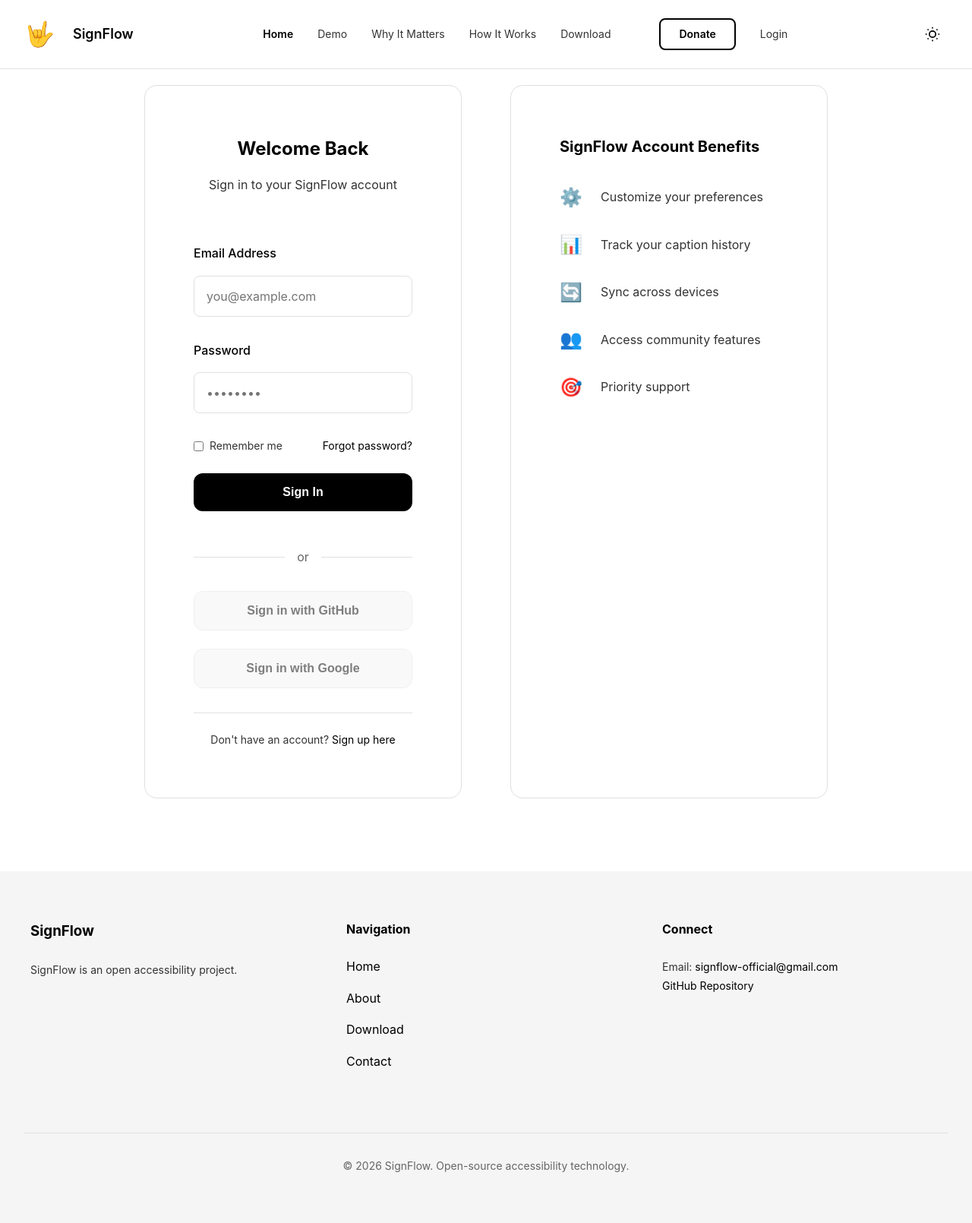
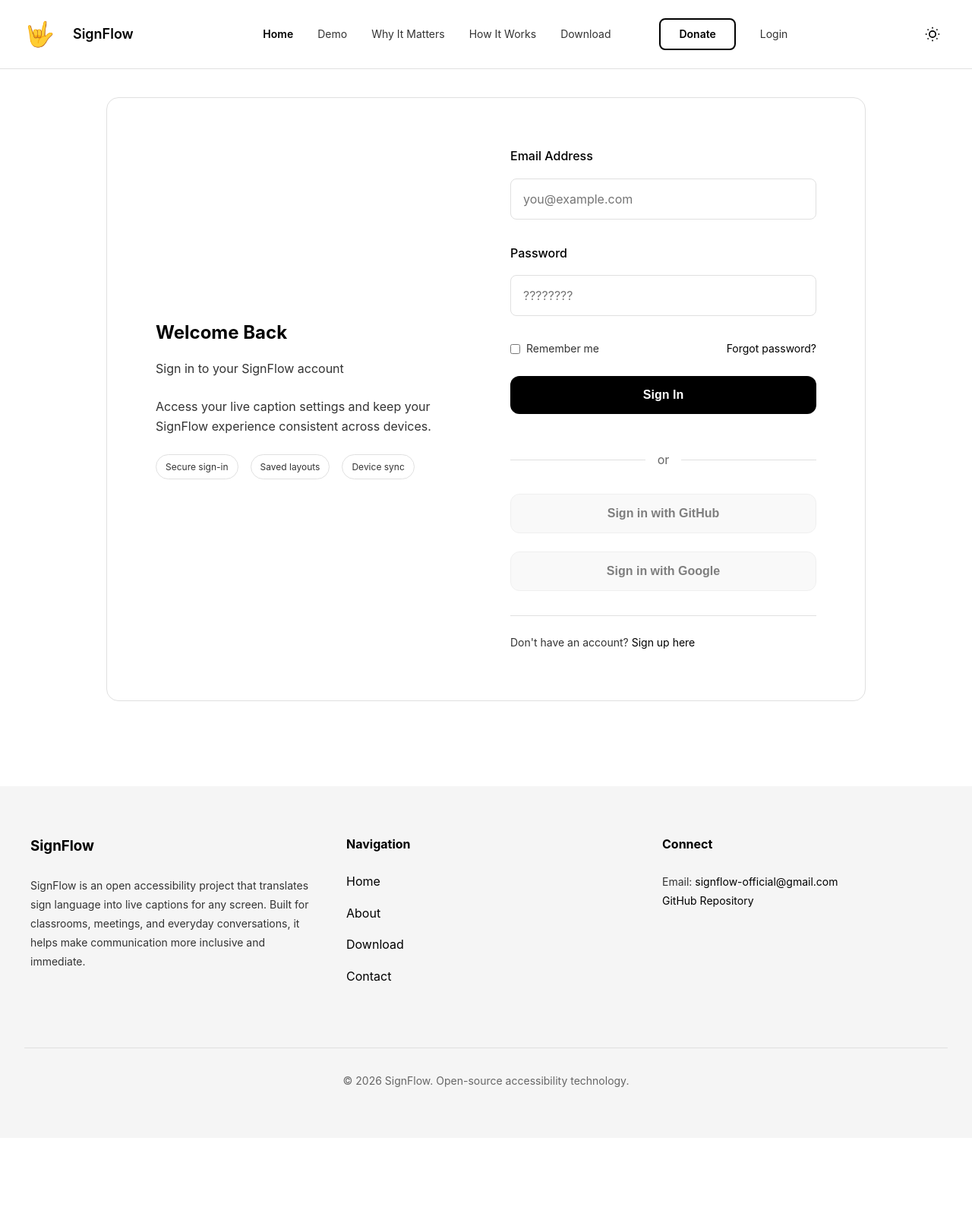
Before and after one commit to HariVarna/SignFlow_Landing_Page, a Flask app: page /login in a window 1280 px wide. Shown: the whole page at 76% size. After the commit the page ends 1431 px from the top, so only its background shows below. Run offline with Flask 3, Linux system fonts and the light colour scheme.

Commit message:
website skelly all done

```diff
--- a/static/css/styles.css
+++ b/static/css/styles.css
@@ -1514,21 +1540,12 @@ code {
     display: flex;
     align-items: center;
     justify-content: center;
-    padding: var(--spacing-lg);
+    padding: var(--spacing-xl) var(--spacing-lg);
 }
 
 .login-container {
-    display: grid;
-    grid-template-columns: 1fr 1fr;
-    gap: var(--spacing-2xl);
-    max-width: 900px;
+    max-width: 1000px;
     width: 100%;
-}
-
-@media (max-width: 768px) {
-    .login-container {
-        grid-template-columns: 1fr;
-    }
 }
 
 .login-card {
@@ -1538,9 +1555,26 @@ code {
     border: 1px solid var(--border-color);
 }
 
+.login-card.login-panel {
+    display: grid;
+    grid-template-columns: minmax(0, 1fr) minmax(0, 1fr);
+    gap: var(--spacing-2xl);
+    align-items: center;
+}
+
+.login-panel-left {
+    display: flex;
+    flex-direction: column;
+    gap: var(--spacing-md);
+}
+
+.login-panel-right {
+    width: 100%;
+}
+
 .login-header {
-    text-align: center;
-    margin-bottom: var(--spacing-2xl);
+    text-align: left;
+    margin-bottom: 0;
 }
 
 .login-header h1 {
@@ -1549,6 +1583,27 @@ code {
 }
 
 .login-header p {
+    color: var(--text-secondary);
+}
+
+.login-intro {
+    color: var(--text-secondary);
+    font-size: var(--font-size-base);
+    margin: 0;
+}
+
+.login-highlights {
+    display: flex;
+    flex-wrap: wrap;
+    gap: var(--spacing-sm);
+}
+
+.login-chip {
+    padding: 6px 12px;
+    border-radius: 999px;
+    border: 1px solid var(--border-color);
+    background-color: var(--bg-primary);
+    font-size: var(--font-size-xs);
     color: var(--text-secondary);
 }
 
@@ -1615,7 +1670,7 @@ code {
 }
 
 .login-footer {
-    text-align: center;
+    text-align: left;
     padding: var(--spacing-md) 0 0;
     border-top: 1px solid var(--border-color);
     margin-top: var(--spacing-lg);
@@ -1635,29 +1690,27 @@ code {
     text-decoration: underline;
 }
 
-.login-info {
-    background-color: var(--bg-secondary);
-    padding: var(--spacing-2xl);
-    border-radius: var(--radius-xl);
-    border: 1px solid var(--border-color);
-}
-
-.login-info h2 {
-    font-size: var(--font-size-xl);
-    margin-bottom: var(--spacing-lg);
-    text-align: left;
-}
-
-.login-info ul {
-    list-style: none;
-}
-
-.login-info li {
-    display: flex;
-    align-items: center;
-    gap: var(--spacing-md);
-    margin-bottom: var(--spacing-md);
-    color: var(--text-secondary);
+@media (max-width: 900px) {
+    .login-card.login-panel {
+        grid-template-columns: 1fr;
+    }
+
+    .login-panel-left {
+        align-items: center;
+        text-align: center;
+    }
+
+    .login-header {
+        text-align: center;
+    }
+
+    .login-highlights {
+        justify-content: center;
+    }
+
+    .login-footer {
+        text-align: center;
+    }
 }
 
 .benefit-icon {
--- a/templates/base.html
+++ b/templates/base.html
@@ -73,7 +73,7 @@
         <div class="footer-content">
             <div class="footer-section">
                 <h3>SignFlow</h3>
-                <p>SignFlow is an open accessibility project.</p>
+                <p>SignFlow is an open accessibility project that translates sign language into live captions for any screen. Built for classrooms, meetings, and everyday conversations, it helps make communication more inclusive and immediate.</p>
             </div>
             <div class="footer-section">
                 <h4>Navigation</h4>
--- a/templates/login.html
+++ b/templates/login.html
@@ -6,12 +6,21 @@
 
 <section class="login-section">
     <div class="login-container">
-        <div class="login-card">
+        <div class="login-card login-panel">
+            <div class="login-panel-left">
                 <div class="login-header">
                     <h1>Welcome Back</h1>
                     <p>Sign in to your SignFlow account</p>
                 </div>
+                <p class="login-intro">Access your live caption settings and keep your SignFlow experience consistent across devices.</p>
+                <div class="login-highlights" aria-hidden="true">
+                    <span class="login-chip">Secure sign-in</span>
+                    <span class="login-chip">Saved layouts</span>
+                    <span class="login-chip">Device sync</span>
+                </div>
+            </div>
 
+            <div class="login-panel-right">
                 {% if form_status %}
                 <div class="form-status form-status-{{ form_status }}" role="status" aria-live="polite">
                     {{ form_message }}
@@ -25,7 +34,7 @@
 
                     <div class="form-group">
                         <label for="password">Password</label>
-                    <input type="password" id="password" name="password" placeholder="••••••••" autocomplete="current-password" required>
+                        <input type="password" id="password" name="password" placeholder="????????" autocomplete="current-password" required>
                     </div>
 
                     <div class="form-options">
@@ -56,31 +65,6 @@
                     <p>Don't have an account? <a href="{{ url_for('contact') }}">Sign up here</a></p>
                 </div>
             </div>
-
-        <div class="login-info">
-            <h2>SignFlow Account Benefits</h2>
-            <ul>
-                <li>
-                    <span class="benefit-icon">⚙️</span>
-                    <span>Customize your preferences</span>
-                </li>
-                <li>
-                    <span class="benefit-icon">📊</span>
-                    <span>Track your caption history</span>
-                </li>
-                <li>
-                    <span class="benefit-icon">🔄</span>
-                    <span>Sync across devices</span>
-                </li>
-                <li>
-                    <span class="benefit-icon">👥</span>
-                    <span>Access community features</span>
-                </li>
-                <li>
-                    <span class="benefit-icon">🎯</span>
-                    <span>Priority support</span>
-                </li>
-            </ul>
         </div>
     </div>
 </section>
```
Also changed, not shown: other parts of static/css/styles.css (+42 -16 lines), templates/index.html (+23 -39 lines). Lines whose indentation alone changed are shown as unchanged.
